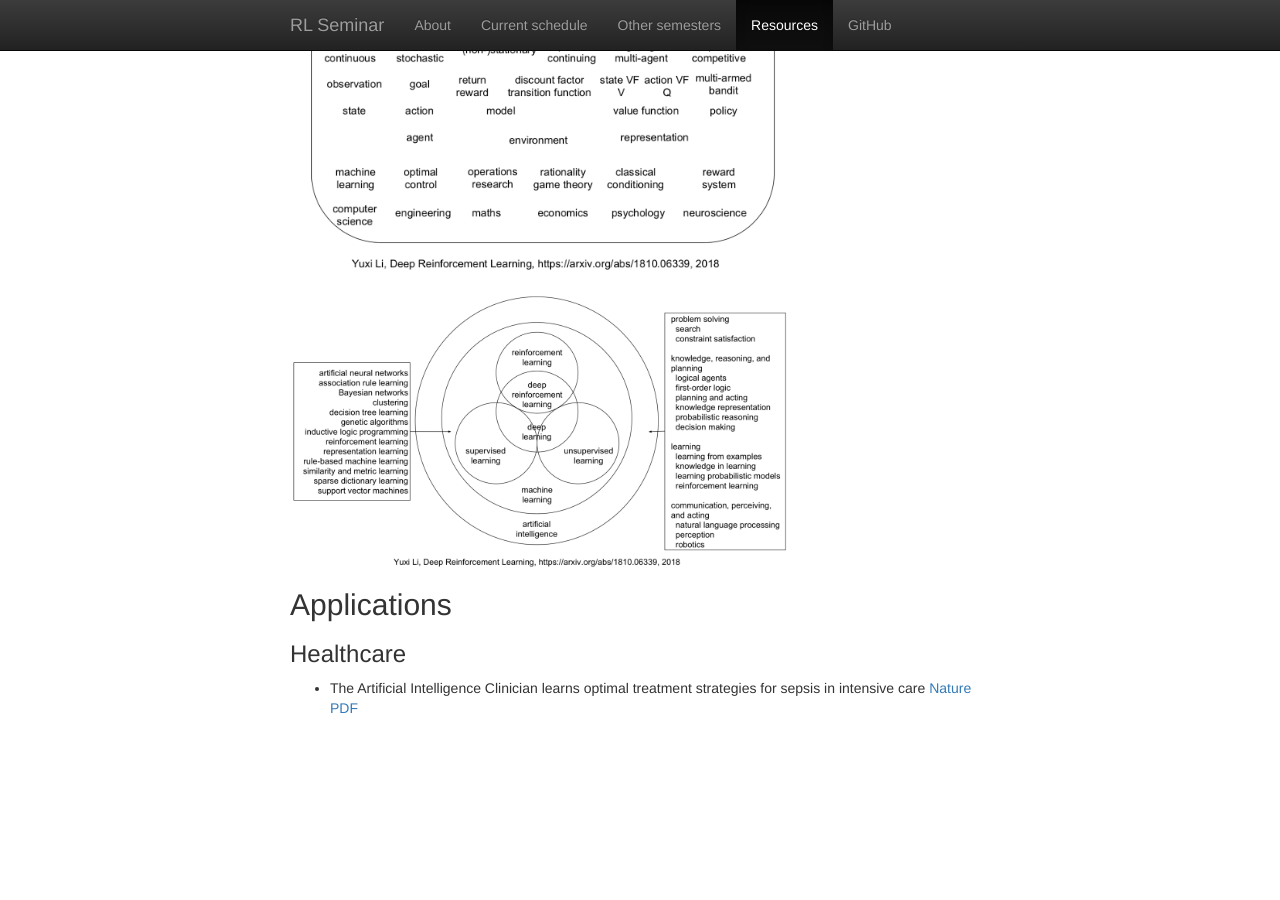
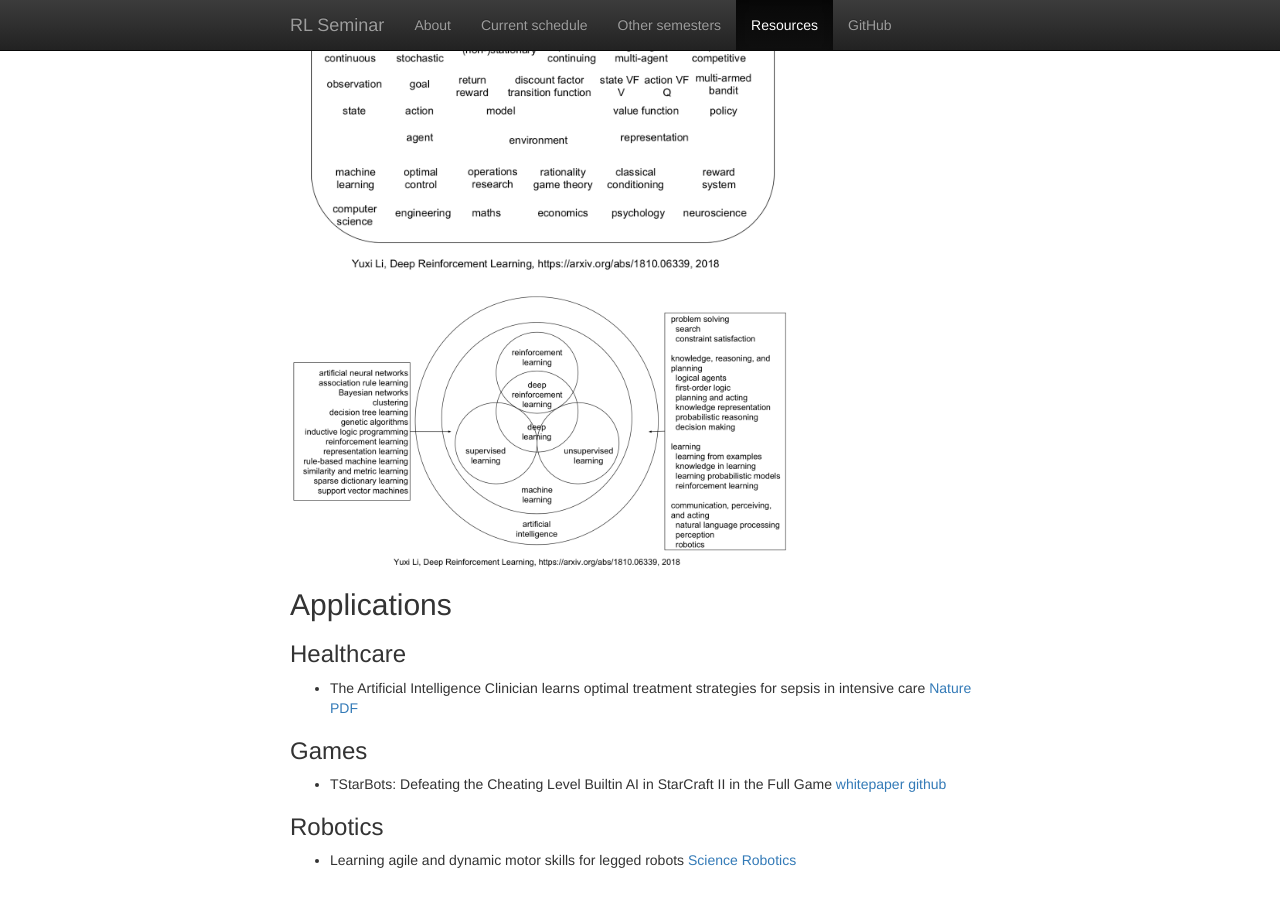
Before and after one commit to rlseminar/rlseminar.github.io, a Jekyll site: the page built from resource.md, in a window 1280 px wide and 900 px high, scrolled down 2481 px. Built offline with Jekyll 4.4.1, drawn with Linux system fonts in a browser that asks for light colours; before the commit the page ends 3229 px from its top, so only the background shows below that.

Commit message:
update robotics

```diff
--- a/resource.md
+++ b/resource.md
@@ -82,3 +82,11 @@ and more…
 ### Healthcare
 
 - The Artificial Intelligence Clinician learns optimal treatment strategies for sepsis in intensive care [Nature](https://www.nature.com/articles/s41591-018-0213-5) [PDF](/static/files/AI-Clinician-optimal-treatment.pdf)
+
+### Games
+
+- TStarBots: Defeating the Cheating Level Builtin AI in StarCraft II in the Full Game [whitepaper](https://arxiv.org/pdf/1809.07193.pdf) [github](https://github.com/Tencent/TStarBots)
+
+### Robotics
+
+- Learning agile and dynamic motor skills for legged robots [Science Robotics](http://robotics.sciencemag.org/content/4/26/eaau5872)
```
